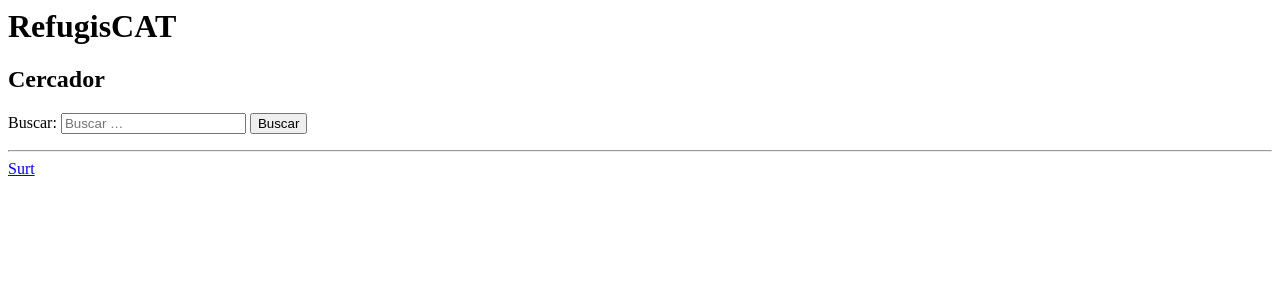
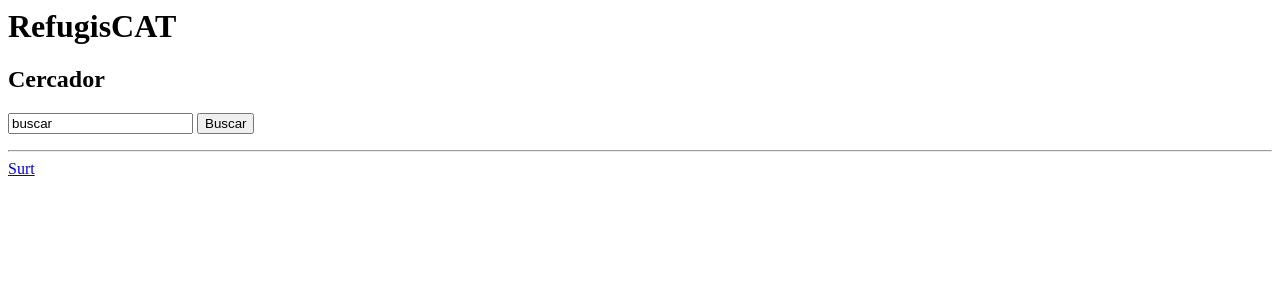
Before and after one commit to marcusresa4/models, a Django app: page / in a window 1280 px wide. Shown: the top 300 px of the page. Run offline with Django 3.2, Linux system fonts and the light colour scheme; a user stored in the database is signed in; parts of the project's set-up code (start-up, migrations or seed data) failed here and were passed over.

Commit message:
browser 2

```diff
--- a/Projecte_RefugisCAT/urls.py
+++ b/Projecte_RefugisCAT/urls.py
@@ -22,6 +22,5 @@ urlpatterns = [
     path('register/', views.register),
     path('login/', views.login),
     path('logout/', views.logout),
-    path('buscar/', views.buscar),
     path('refugis/<int:refugi_id>/',views.refugis)
 ]
--- a/apps/RefugisCAT/views.py
+++ b/apps/RefugisCAT/views.py
@@ -10,11 +10,23 @@ from django.contrib.auth.decorators import login_required
 from django.conf import settings
 from .models import Refugi
 from django.http import HttpResponse
+import json
+from django.db.models import Q
 
 def welcome(request):
     #Si estàs identificat, vas a la pantalla d'inici
-    if request.GET.get("Buscar")=="Buscar":
-        return render(request, "plantilles/buscar.html")
+    queryset=request.GET.get('buscar')
+    print(queryset)
+    if queryset:
+        refugis = Refugi.objects.filter(
+            Q(descripcio_Refugi__icontains = queryset)
+        ).distinct()
+        print(refugis)
+        template=loader.get_template("plantilles/buscar.html")
+        context={
+            'refugis':refugis,
+        }
+        return HttpResponse(template.render(context,request))
     else:
         if request.user.is_authenticated:
             return render(request, "plantilles/welcome.html")
@@ -82,8 +94,7 @@ def logout(request):
     do_logout(request)
     return redirect('/')
 
-def buscar(request):
-    print(request)
+
 
 from django.template import loader
 
@@ -92,6 +103,5 @@ def refugis(request, refugi_id):
     template=loader.get_template("plantilles/refugis.html")
     context={
         'refugis':refugis,
-        'nom_refugi':refugis
     }
     return HttpResponse(template.render(context,request))
--- a/templates/plantilles/welcome.html
+++ b/templates/plantilles/welcome.html
@@ -1,11 +1,17 @@
 <h1>RefugisCAT</h1>
-<div id="search-3" class="widget widget_search"><h2 class="widget-title">Cercador</h2>
-    <form role="search" method="get" class="search-form" action="http://127.0.0.1:8000/">
-    <label>
-        <span class="screen-reader-text">Buscar:</span>
-        <input type="search" class="search-field" placeholder="Buscar …" value="" name="s">
-    </label>
-    <input type="submit" class="search-submit" name="Buscar" value="Buscar">
+<div class="col-md-12 search">
+    <h2 class="widget-title">Cercador</h2>
+    <form method="get">
+        <div id="custom-search-input">
+            <div class="input-group col-md-12">
+                <input type="text" class="form-control" placeholder="Buscar..."name="buscar"value="buscar">
+                <span class="input group list">
+                    <i class="icon icon-search">
+                        <button type="submit" class="boton btn-success">Buscar</button>
+                    </i>
+                </span>
+            </div>
+        </div>
     </form>
 </div>
 
```
Also changed, not shown: templates/plantilles/buscar.html (+13 -0 lines), db.sqlite3.
